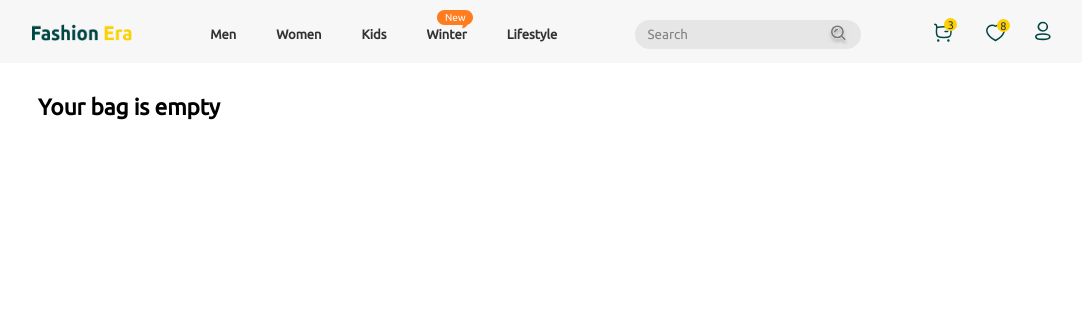
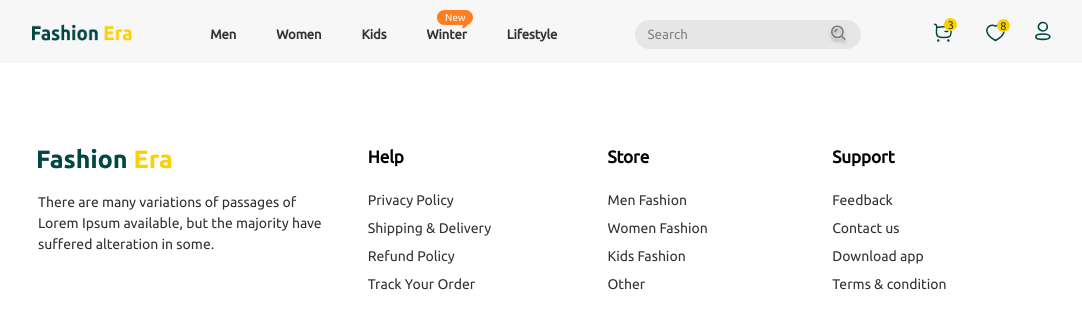
Before and after one commit to LucasPPedroso/Fashion-Era, a website: page cart.html in a window 1280 px wide. Shown: the whole page, without its empty margins (90-1172 px from the left). Drawn offline with Linux system fonts and the light colour scheme.

```diff
--- a/assets/css/style.css
+++ b/assets/css/style.css
@@ -542,6 +542,11 @@
     border-radius: 1000px;
     font-weight: 700;
     line-height: 21px;
+    transition: all 0.3s;
+}
+
+.adults-off-btn:hover {
+    background-color: #E5E5E5;
 }
 
 .kids-off-container {
@@ -629,6 +634,11 @@
     line-height: 25px;
     padding: 10px 19px;
     margin: 15px auto;
+    transition: all 0.3s;
+}
+
+.kids-off-btn:hover {
+    background-color: #065f5b;
 }
 
 .new-arrivals, .trending-collection {
--- a/cart.html
+++ b/cart.html
@@ -12,6 +12,9 @@
     <title>Cart - Fashion Era</title>
 </head>
 <body>
+
+<div class="container">
+
     <header>
         <div class="menu">
 
@@ -74,7 +77,8 @@
                                 <svg class="shopping-card" width="18" height="19" viewBox="0 0 25 26" fill="none"
                                      xmlns="http://www.w3.org/2000/svg">
                                     <path d="M3.78227 6.07082C11.0327 4.36956 20.0466 4.47387 22.1299 6.69105C24.2131 8.90824 24.1702 16.322 21.735 18.3562C19.3012 20.3905 8.73155 20.5839 5.38303 18.3562C1.8453 16.0014 3.89797 8.75741 3.78227 4.36956C3.85169 1.91419 1 1.51599 1 1.51599"
-                                      stroke="#004743" stroke-width="2" stroke-linecap="round" stroke-linejoin="round"/>
+                                          stroke="#004743" stroke-width="2" stroke-linecap="round"
+                                          stroke-linejoin="round"/>
                                     <path d="M15.3005 11.5278H19.0751" stroke="#004743" stroke-width="2"
                                           stroke-linecap="round"
                                           stroke-linejoin="round"/>
@@ -108,10 +112,12 @@
                                      xmlns="http://www.w3.org/2000/svg">
                                     <path fill-rule="evenodd" clip-rule="evenodd"
                                           d="M9.57018 15.4502C4.94779 15.4502 1 16.1032 1 18.7196C1 21.336 4.92374 22.0126 9.57018 22.0126C14.1938 22.0126 18.1404 21.3585 18.1404 18.7432C18.1404 16.1279 14.2178 15.4502 9.57018 15.4502Z"
-                                      stroke="#004743" stroke-width="2" stroke-linecap="round" stroke-linejoin="round"/>
+                                          stroke="#004743" stroke-width="2" stroke-linecap="round"
+                                          stroke-linejoin="round"/>
                                     <path fill-rule="evenodd" clip-rule="evenodd"
                                           d="M9.57023 11.7185C12.6041 11.7185 15.0632 9.42019 15.0632 6.58461C15.0632 3.74904 12.6041 1.45068 9.57023 1.45068C6.53754 1.45068 4.0784 3.74904 4.0784 6.58461C4.06762 9.41007 6.50868 11.7084 9.53296 11.7185H9.57023Z"
-                                      stroke="#004743" stroke-width="2" stroke-linecap="round" stroke-linejoin="round"/>
+                                          stroke="#004743" stroke-width="2" stroke-linecap="round"
+                                          stroke-linejoin="round"/>
                                 </svg>
                             </button>
                         </a>
@@ -163,7 +169,8 @@
                                  xmlns="http://www.w3.org/2000/svg">
                                 <path d="M3.78227 6.07082C11.0327 4.36956 20.0466 4.47387 22.1299 6.69105C24.2131 8.90824 24.1702 16.322 21.735 18.3562C19.3012 20.3905 8.73155 20.5839 5.38303 18.3562C1.8453 16.0014 3.89797 8.75741 3.78227 4.36956C3.85169 1.91419 1 1.51599 1 1.51599"
                                       stroke="#004743" stroke-width="2" stroke-linecap="round" stroke-linejoin="round"/>
-                            <path d="M15.3005 11.5278H19.0751" stroke="#004743" stroke-width="2" stroke-linecap="round"
+                                <path d="M15.3005 11.5278H19.0751" stroke="#004743" stroke-width="2"
+                                      stroke-linecap="round"
                                       stroke-linejoin="round"/>
                                 <path fill-rule="evenodd" clip-rule="evenodd"
                                       d="M5.91909 23.4963C6.32745 23.4963 6.65958 23.8068 6.65958 24.1884C6.65958 24.5714 6.32745 24.8818 5.91909 24.8818C5.50938 24.8818 5.17725 24.5714 5.17725 24.1884C5.17725 23.8068 5.50938 23.4963 5.91909 23.4963Z"
@@ -238,7 +245,133 @@
     </header>
 
     <main>
-    <h2>Your bag is empty</h2>
+<!--        <div class="cart-header">-->
+<!--            <h2>Your bag is empty</h2>-->
+<!--            <p>Your Shopping Cart lives to serve. Give it purpose — fill it with our infinite clothing-->
+<!--                collection and more.-->
+<!--                Continue shopping on the <a href="index.html">Fashion Era</a> homepage, or visit your <a-->
+<!--                        href="favorites.html">Favorites</a>.</p>-->
+<!--        </div>-->
     </main>
+
+    <footer>
+
+        <div class="footer-container">
+            <div class="footer-info">
+                <div class="footer-logo-wrapper">
+                    <a href="index.html">
+                        <img src="./assets/images/logo.png" alt="logo">
+                    </a>
+                </div>
+                <div class="footer-info-text">
+                    <p>
+                        There are many variations of passages of Lorem Ipsum available, but the majority have suffered
+                        alteration in some.
+                    </p>
+                </div>
+            </div>
+            <div class="footer-help">
+                <nav class="help-nav">
+                    <div class="help-header">
+                        <h5>Help</h5>
+                    </div>
+                    <ul class="help-list">
+
+                        <li class="help-list-item">
+                            <a href="#">
+                                Privacy Policy
+                            </a>
+                        </li>
+
+                        <li class="help-list-item">
+                            <a href="#">
+                                Shipping & Delivery
+                            </a>
+                        </li>
+
+                        <li class="help-list-item">
+                            <a href="#">
+                                Refund Policy
+                            </a>
+                        </li>
+
+                        <li class="help-list-item">
+                            <a href="#">
+                                Track Your Order
+                            </a>
+                        </li>
+                    </ul>
+                </nav>
+            </div>
+            <div class="footer-store">
+                <nav class="store-nav">
+                    <div class="store-header">
+                        <h5>Store</h5>
+                    </div>
+                    <ul class="store-list">
+                        <li class="store-list-item">
+                            <a href="#">
+                                Men Fashion
+                            </a>
+                        </li>
+
+                        <li class="store-list-item">
+                            <a href="#">
+                                Women Fashion
+                            </a>
+                        </li>
+
+                        <li class="store-list-item">
+                            <a href="#">
+                                Kids Fashion
+                            </a>
+                        </li>
+
+                        <li class="store-list-item">
+                            <a href="#">
+                                Other
+                            </a>
+                        </li>
+                    </ul>
+                </nav>
+            </div>
+            <div class="footer-support">
+                <nav class="support-nav">
+                    <div class="support-header">
+                        <h5>Support</h5>
+                    </div>
+                    <ul class="support-list">
+                        <li class="support-list-item">
+                            <a href="#">
+                                Feedback
+                            </a>
+                        </li>
+
+                        <li class="support-list-item">
+                            <a href="#">
+                                Contact us
+                            </a>
+                        </li>
+
+                        <li class="support-list-item">
+                            <a href="#">
+                                Download app
+                            </a>
+                        </li>
+
+                        <li class="support-list-item">
+                            <a href="#">
+                                Terms & condition
+                            </a>
+                        </li>
+                    </ul>
+                </nav>
+            </div>
+        </div>
+
+    </footer>
+
+</div>
+
 </body>
 </html>
```
Also changed, not shown: assets/css/sign-in.css (+5 -7 lines), favorites.html (added, +18 -0 lines). Lines whose indentation alone changed are shown as unchanged.
